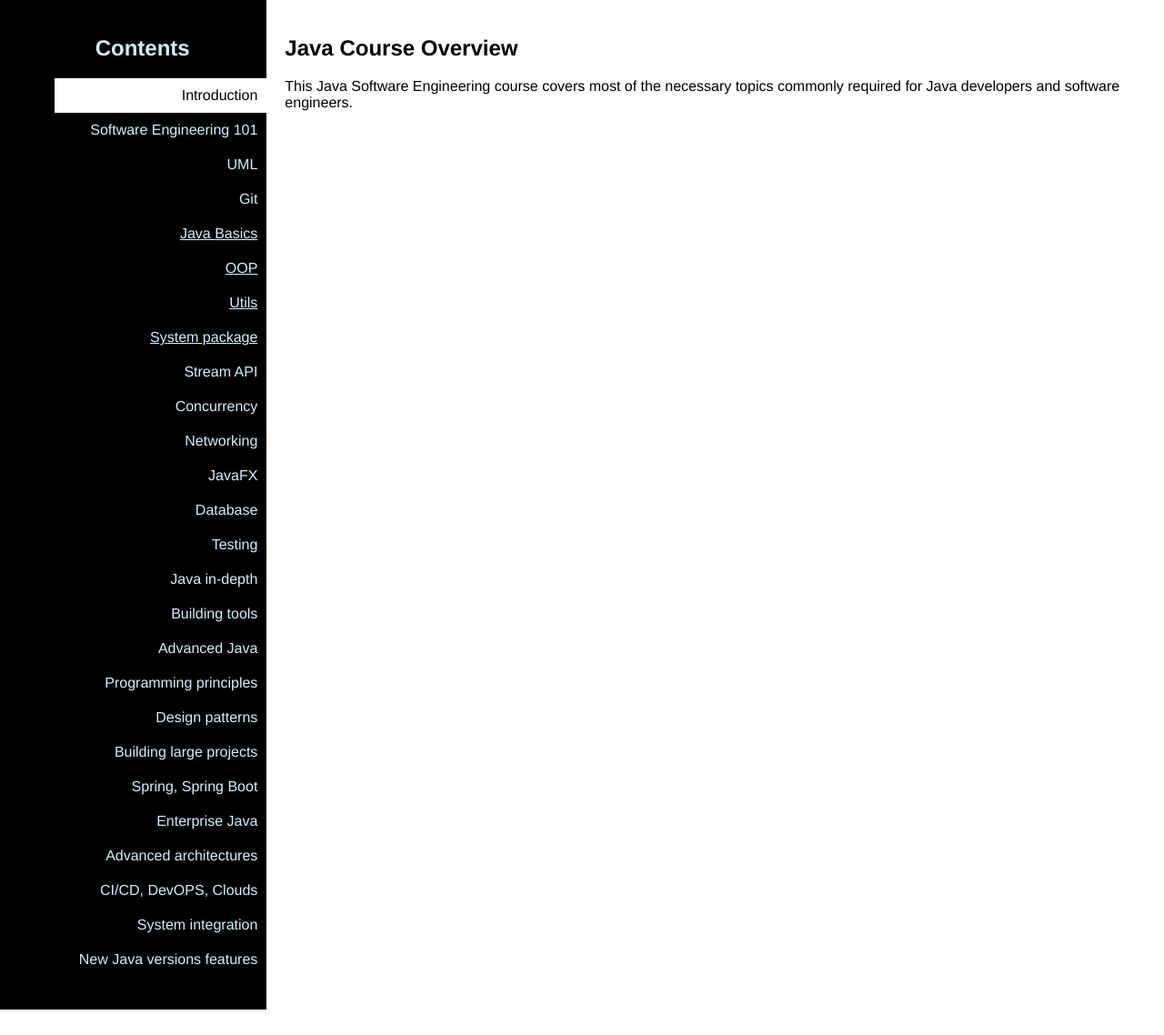
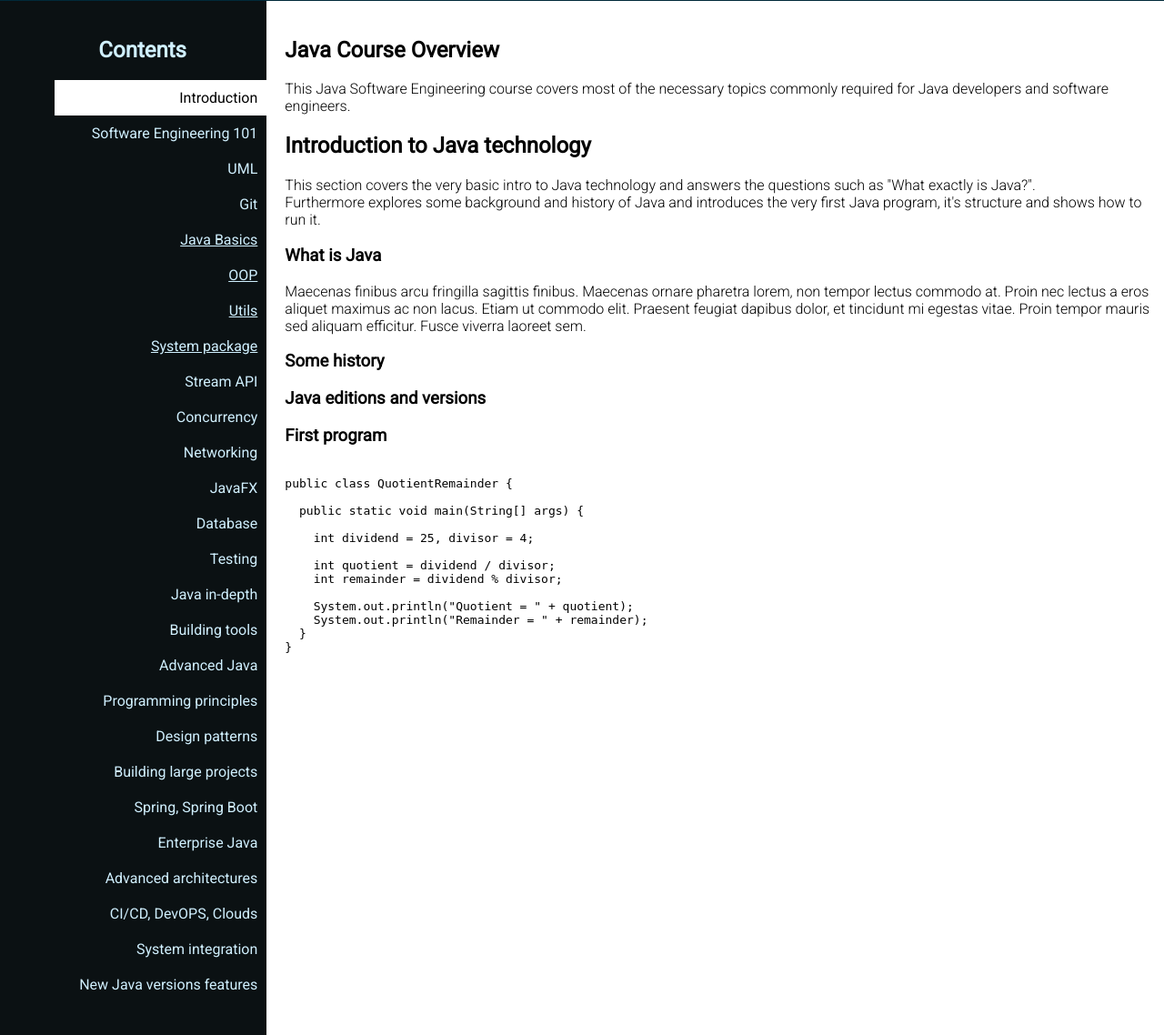
Before and after one commit to Sirvy/web-eng-journey, a PHP site: page /courses/java/home in a window 1280 px wide. Shown: the part 140-1278 px from the top of the page at 91% size. Before the commit the page ends 1250 px from the top, so only its background shows below. Run offline with PHP 8.4, Linux system fonts and the light colour scheme; some libraries are stand-ins or nearby versions.

Commit message:
Edit courses layout

```diff
--- a/public/courses/java/chapters/home.php
+++ b/public/courses/java/chapters/home.php
@@ -1,5 +1,53 @@
 <h2>Java Course Overview</h2>
 
 <p>
-    This Java Software Engineering course covers most of the necessary topics commonly required for Java developers and software engineers.
+    This Java Software Engineering course covers most of the necessary topics commonly required for Java developers and
+    software engineers.
 </p>
+<h2>Introduction to Java technology</h2>
+
+<p>
+    This section covers the very basic intro to Java technology and answers the questions such as "What exactly is
+    Java?".<br>
+    Furthermore explores some background and history of Java and introduces the very first Java program, it's structure
+    and shows how to run it.
+</p>
+
+<h3>What is Java</h3>
+
+<p>
+    Maecenas finibus arcu fringilla sagittis finibus. Maecenas ornare pharetra lorem, non tempor lectus commodo at.
+    Proin nec lectus a eros aliquet maximus ac non lacus.
+    Etiam ut commodo elit. Praesent feugiat dapibus dolor, et tincidunt mi egestas vitae. Proin tempor mauris sed
+    aliquam efficitur. Fusce viverra laoreet sem.
+</p>
+
+<h3>Some history</h3>
+
+<p></p>
+
+<h3>Java editions and versions</h3>
+
+<p></p>
+
+<h3>First program</h3>
+
+<p></p>
+
+<pre>
+<code class="language-java">
+public class QuotientRemainder {
+
+  public static void main(String[] args) {
+
+    int dividend = 25, divisor = 4;
+
+    int quotient = dividend / divisor;
+    int remainder = dividend % divisor;
+
+    System.out.println("Quotient = " + quotient);
+    System.out.println("Remainder = " + remainder);
+  }
+}
+</code>
+</pre>
--- a/public/courses/layout.php
+++ b/public/courses/layout.php
@@ -28,21 +28,17 @@ function getContent($getChapter)
 <html lang="en">
 <head>
     <title><?= $chapters[$getChapter] ?> | <?= $title ?></title>
-    <link rel="stylesheet" href="/courses/style.css" type="text/css">
     <link rel="stylesheet" type="text/css" href="https://sigma.noponfix.com/styles/prism-ok.css?v=1">
+    <link rel="stylesheet" href="https://fonts.googleapis.com/css2?family=Roboto:wght@300;400">
+    <link rel="stylesheet" href="/courses/style.css?v=<?= date("dmYHis") ?>" type="text/css">
     <link rel="shortcut icon" href="/favicon.ico" type="image/x-icon">
     <meta name="viewport" content="width=device-width, initial-scale=1">
     <meta name="description" content="<?= $description ?>">
-    <style>
-        .header {
-            background: url("<?= $backgroundUrl ?>");
-        }
-    </style>
     <meta charset="utf-8">
 </head>
 <body>
 <div class="header">
-    <h1><?= $title ?> | <a href="/" class="link">Web Engineering Journey</a></h1>
+    <h1><?= $title ?> | <a href="/" class="link highlight">Web Engineering</a></h1>
 </div>
 
 <div class="row">
--- a/public/courses/style.css
+++ b/public/courses/style.css
@@ -9,12 +9,14 @@ html, body {
 }
 
 body {
-    font-family: Helvetica, sans-serif;
+    font-family: Roboto, Helvetica, Arial, sans-serif;
+    font-weight: 300;
 }
 
 /* Style the header */
 .header {
-    background: url("https://www.toptal.com/designers/subtlepatterns/uploads/fancy-cushion.png");
+    /* background: url("https://www.toptal.com/designers/subtlepatterns/uploads/fancy-cushion.png"); */
+    background: linear-gradient(180deg, rgba(11, 17, 19, 1) 0%, rgba(11, 17, 19, 1) 54%, rgb(0, 42, 58) 100%);
     color: #fff;
     text-shadow: 0 0 5px #303030;
     padding: 20px;
@@ -40,8 +42,9 @@ body {
     -webkit-flex: 2;
     -ms-flex: 2;
     flex: 2;
-    background-color: #000;
+    background-color: #0b1113;
     color: #d0f0ff;
+    font-weight: 400;
 }
 
 /* Middle column */
@@ -90,3 +93,11 @@ a.link {
 a.link:hover {
     text-decoration: underline;
 }
+
+h1 a.link {
+    color: rgb(41, 121, 255);
+}
+
+h1 a.link:hover {
+    text-decoration: none;
+}
```
Also changed, not shown: public/courses/java/chapters/introduction.php (deleted, +0 -43 lines).
